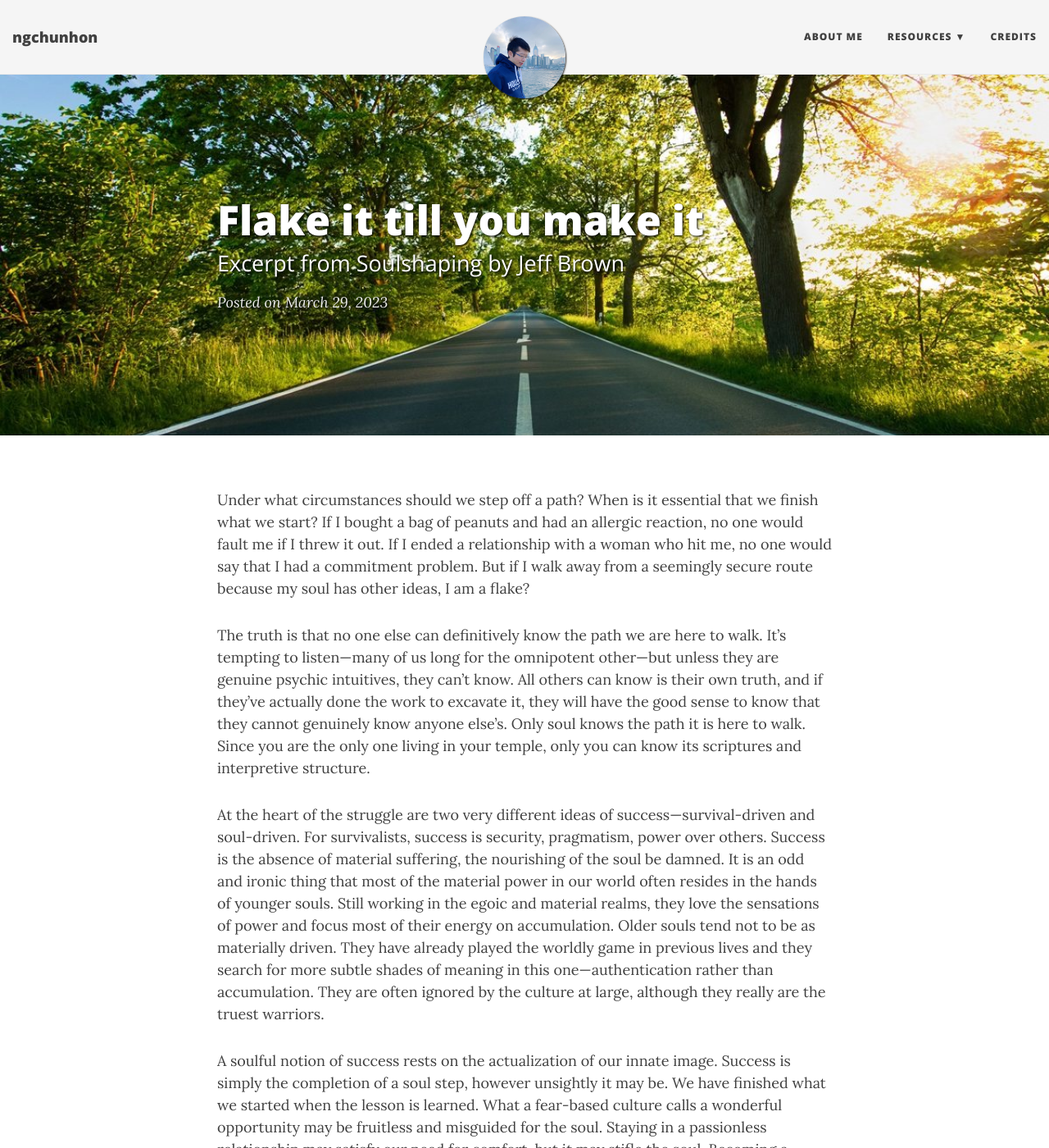
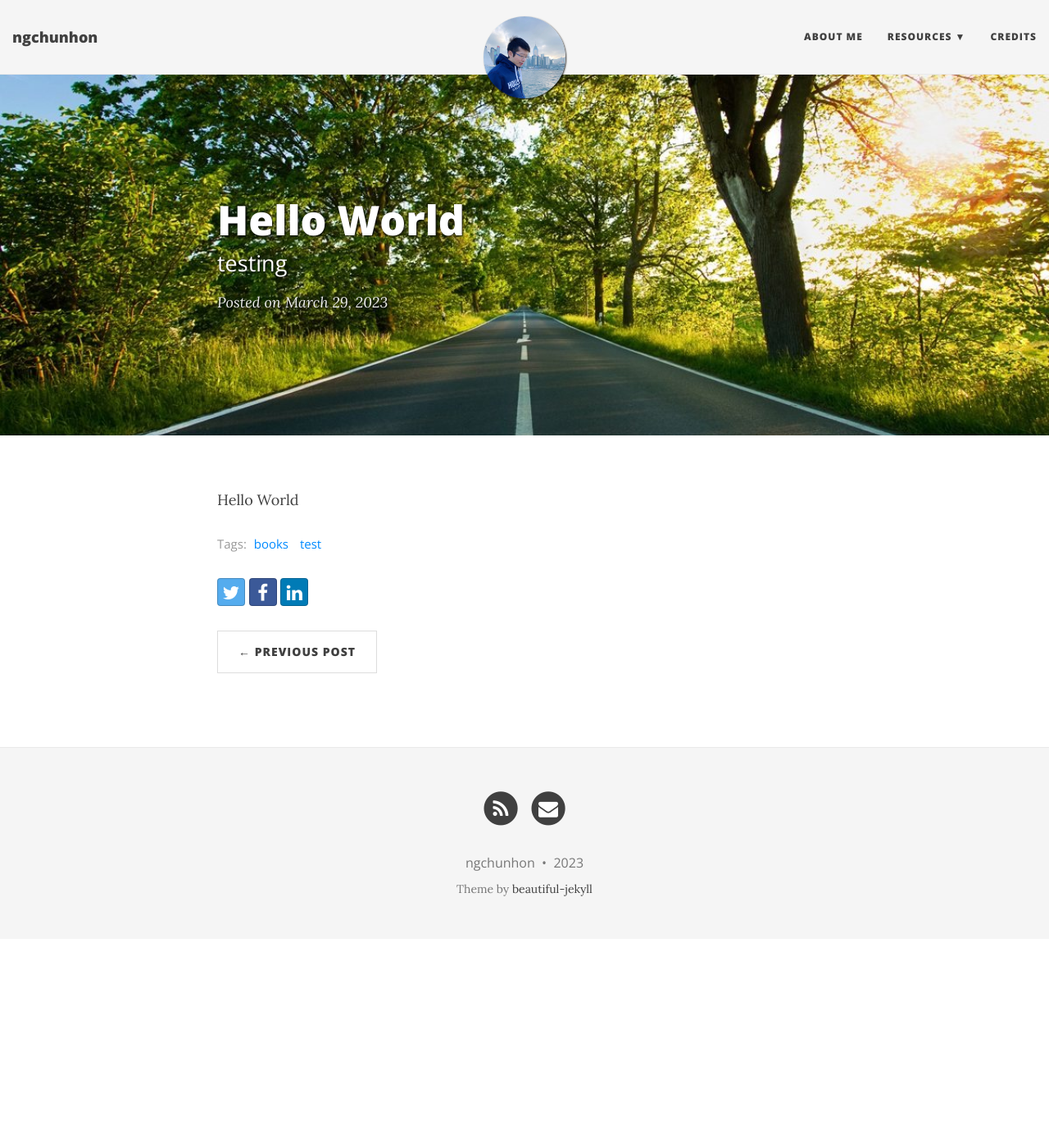
Before and after one commit to chunhon/chunhon.github.io, a Jekyll site: the page built from _posts/2023-03-29-hello-world.md, in a window 1280 px wide and 1400 px high. Shown: the whole window at 82% size. Built offline with Jekyll 4.4.1, drawn with Linux system fonts in a browser that asks for light colours; nearby versions of some CDN libraries; some of the changed text lies outside the part shown.

Commit message:
Update 2023-03-29-hello-world.md

```diff
--- a/_posts/2023-03-29-hello-world.md
+++ b/_posts/2023-03-29-hello-world.md
@@ -1,15 +1,9 @@
 ---
 layout: post
-title: Flake it till you make it
-subtitle: Excerpt from Soulshaping by Jeff Brown
+title: Hello World
+subtitle: testing
 bigimg: /img/path.jpg
 tags: [books, test]
 ---
 
-Under what circumstances should we step off a path? When is it essential that we finish what we start? If I bought a bag of peanuts and had an allergic reaction, no one would fault me if I threw it out. If I ended a relationship with a woman who hit me, no one would say that I had a commitment problem. But if I walk away from a seemingly secure route because my soul has other ideas, I am a flake?
-
-The truth is that no one else can definitively know the path we are here to walk. It’s tempting to listen—many of us long for the omnipotent other—but unless they are genuine psychic intuitives, they can’t know. All others can know is their own truth, and if they’ve actually done the work to excavate it, they will have the good sense to know that they cannot genuinely know anyone else’s. Only soul knows the path it is here to walk. Since you are the only one living in your temple, only you can know its scriptures and interpretive structure.
-
-At the heart of the struggle are two very different ideas of success—survival-driven and soul-driven. For survivalists, success is security, pragmatism, power over others. Success is the absence of material suffering, the nourishing of the soul be damned. It is an odd and ironic thing that most of the material power in our world often resides in the hands of younger souls. Still working in the egoic and material realms, they love the sensations of power and focus most of their energy on accumulation. Older souls tend not to be as materially driven. They have already played the worldly game in previous lives and they search for more subtle shades of meaning in this one—authentication rather than accumulation. They are often ignored by the culture at large, although they really are the truest warriors.
-
-A soulful notion of success rests on the actualization of our innate image. Success is simply the completion of a soul step, however unsightly it may be. We have finished what we started when the lesson is learned. What a fear-based culture calls a wonderful opportunity may be fruitless and misguided for the soul. Staying in a passionless relationship may satisfy our need for comfort, but it may stifle the soul. Becoming a famous lawyer is only worthwhile if the soul demands it. It is an essential failure if you are called to be a monastic this time around. If you need to explore and abandon ten careers in order to stretch your soul toward its innate image, then so be it. Flake it till you make it.
+Hello World
```
